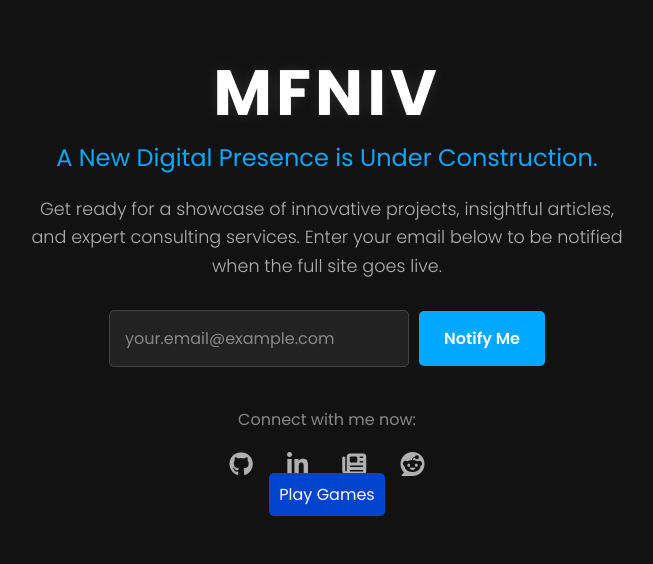
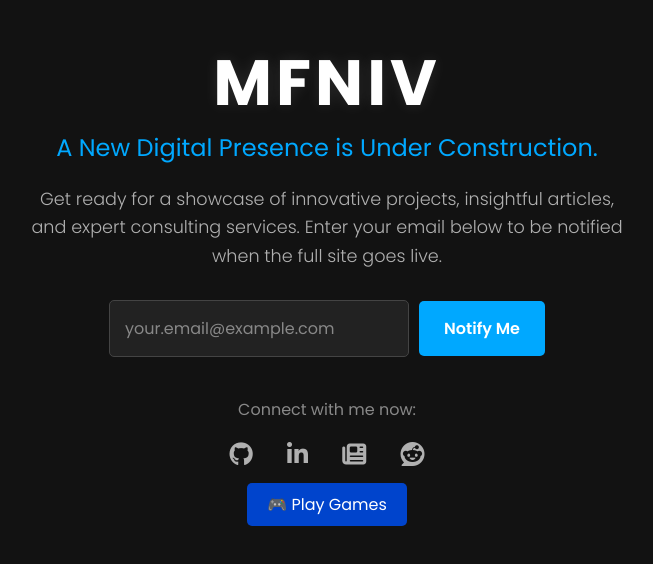
Before and after one commit to mfniv/website, a plain HTML site: page index.html in a window 1280 px wide. Shown: the part 124-688 px from the top of the page, without its empty margins (313-966 px from the left). Drawn offline with Linux system fonts and the light colour scheme.

Commit message:
Update index.html
add games v3

```diff
--- a/index.html
+++ b/index.html
@@ -179,9 +179,12 @@
 	<a href="https://mfniv.substack.com/" target="_blank" aria-label="Substack"><i class="fas fa-newspaper"></i></a>
 <a href="https://www.reddit.com/user/mfniv/" target="_blank" aria-label="Reddit"><i class="fab fa-reddit"></i></a>
         </div>
-	    <a href="games/" style="padding: 10px; background: #0044cc; color: white; text-decoration: none; border-radius: 5px;">
-  Play Games
-</a>
+
+	    <div style="text-align: center; margin-top: 20px;">
+  <a href="games/" style="padding: 10px 20px; background: #0044cc; color: white; text-decoration: none; border-radius: 5px;">
+    🎮 Play Games
+  </a>
+</div>
     </main>
 
 
```
